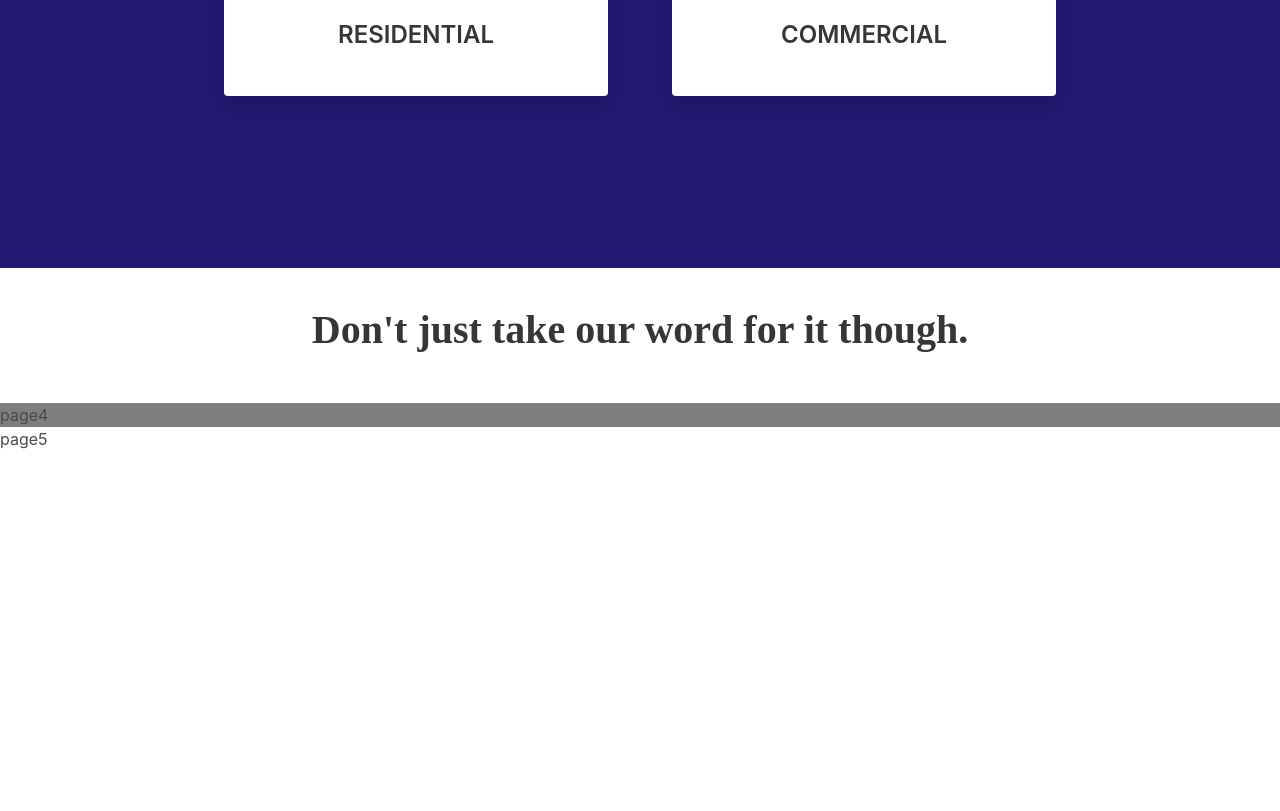
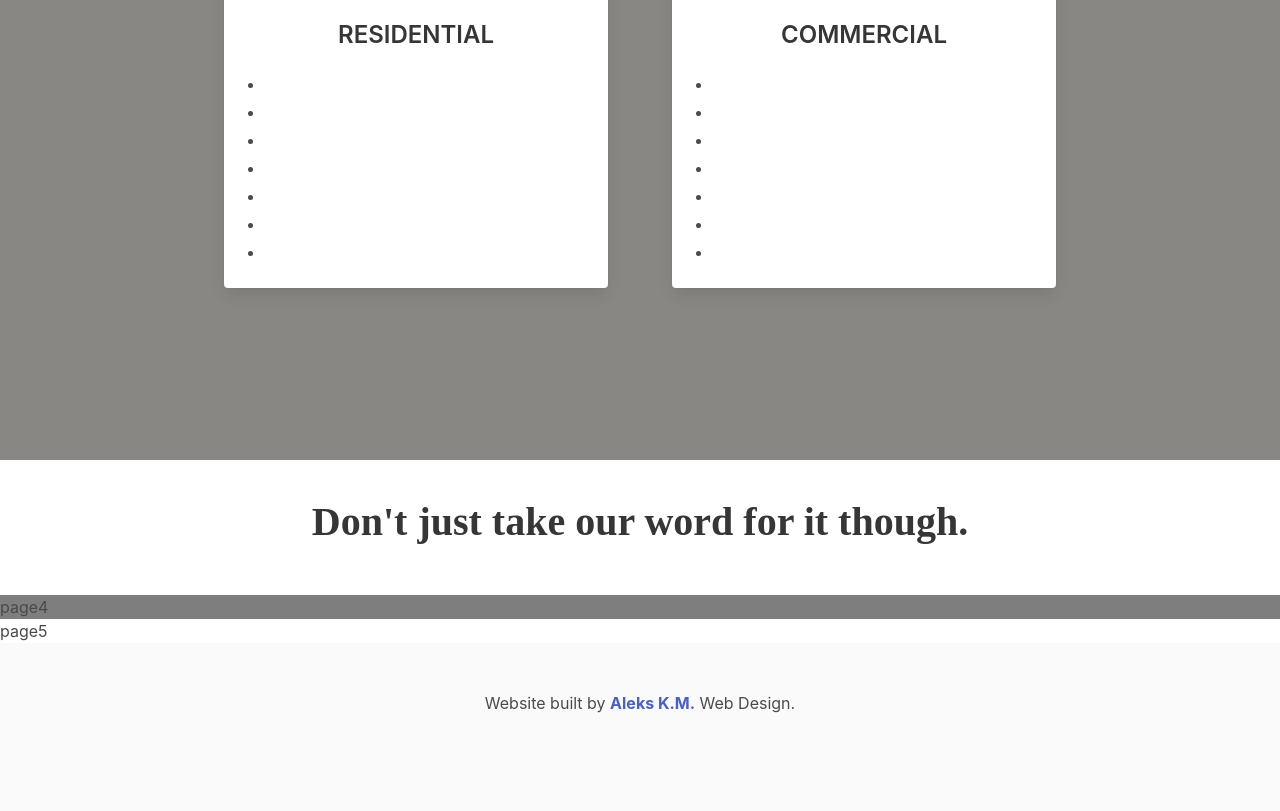
Before and after one commit to vantango/current-electric, a plain HTML site: page index.html in a window 1280 px wide. Shown: the part 2025-2836 px from the top of the page. Before the commit the page ends 2476 px from the top, so only its background shows below. Drawn offline with nearby package versions, Linux system fonts and the light colour scheme; grey boxes are pictures that could not be loaded; a web font is replaced by a local one.

Commit message:
added footer element and added filler images and list elements to service cards

```diff
--- a/assets/css/styles.css
+++ b/assets/css/styles.css
@@ -153,7 +153,7 @@ h2 {
 
 /* --------------------------------- PAGE 3 STYLING --------------------------------- */
 #page3 {
-  background-color: rgb(33, 24, 112);
+  background-color: rgb(136, 135, 131);
 }
 
 #divider1 {
--- a/index.html
+++ b/index.html
@@ -130,8 +130,8 @@
             <div class="card-image">
               <figure class="image is-4by3">
                 <img
-                  src="https://bulma.io/images/placeholders/1280x960.png"
-                  alt="Placeholder image"
+                  src="https://images.unsplash.com/photo-1588854337236-6889d631faa8?ixid=MnwxMjA3fDB8MHxwaG90by1wYWdlfHx8fGVufDB8fHx8&ixlib=rb-1.2.1&auto=format&fit=crop&w=1350&q=80"
+                  alt="residential image"
                 />
               </figure>
             </div>
@@ -143,7 +143,15 @@
               </div>
 
               <div class="content">
-                <p class="services"></p>
+                <p class="services">
+                  <li></li>
+                  <li></li>
+                  <li></li>
+                  <li></li>
+                  <li></li>
+                  <li></li>
+                  <li></li>
+                </p>
               </div>
             </div>
           </div>
@@ -153,8 +161,8 @@
             <div class="card-image">
               <figure class="image is-4by3">
                 <img
-                  src="https://bulma.io/images/placeholders/1280x960.png"
-                  alt="Placeholder image"
+                  src="https://images.unsplash.com/photo-1575886876783-ea3cbbc8204d?ixid=MnwxMjA3fDB8MHxwaG90by1wYWdlfHx8fGVufDB8fHx8&ixlib=rb-1.2.1&auto=format&fit=crop&w=1319&q=80"
+                  alt="commercial image"
                 />
               </figure>
             </div>
@@ -166,7 +174,15 @@
               </div>
 
               <div class="content">
-                <p class="services"></p>
+                <p class="services">
+                  <li></li>
+                  <li></li>
+                  <li></li>
+                  <li></li>
+                  <li></li>
+                  <li></li>
+                  <li></li>
+                </p>
               </div>
             </div>
           </div>
@@ -182,7 +198,15 @@
     </section>
     <div id="page4" class="page">page4</div>
     <div id="page5" class="page">page5</div>
-
+    <footer class="footer">
+      <div class="content has-text-centered">
+        <p>
+          Website built by
+          <strong><a href="https://www.alekskm.com/" target="_blank">Aleks K.M.</a></strong> Web
+          Design.
+        </p>
+      </div>
+    </footer>
     <script src="assets/js/index.js"></script>
   </body>
 </html>
```
